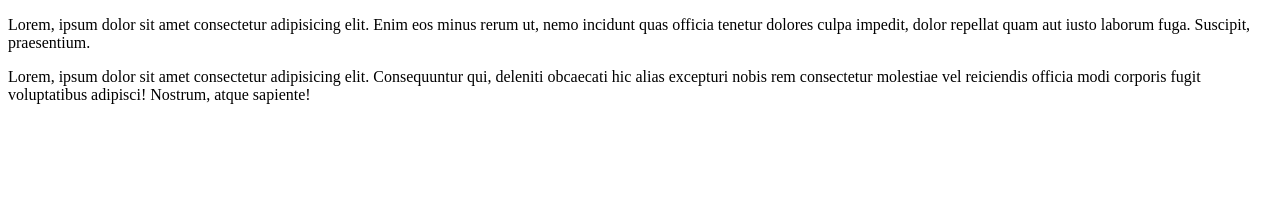
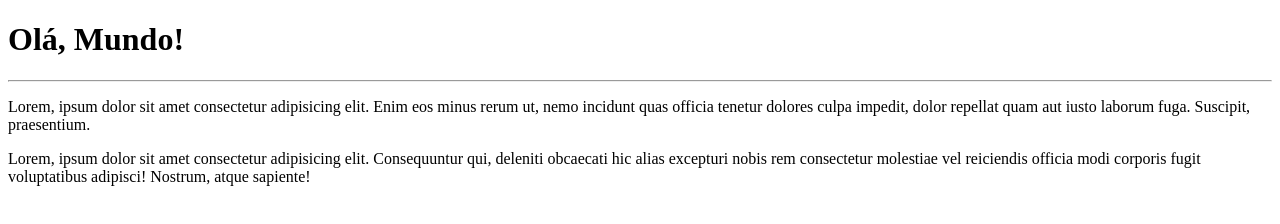
Before and after one commit to MarciDevCode/Ola-Mundo, a plain HTML site: page site exemplo 01/index.html in a window 1280 px wide. Drawn offline with Linux system fonts and the light colour scheme.

Commit message:
Alterações no INDEX

```diff
--- a/site exemplo 01/index.html
+++ b/site exemplo 01/index.html
@@ -4,14 +4,13 @@
     <meta charset="UTF-8">
     <meta name="viewport" content="width=device-width, initial-scale=1.0">
     <title>Meu primeiro site em repositório!</title>
-    <title>Sejam bem vindos ao meu Github.</title>
 
 </head>
 
 <body>
-
+     <h1>Olá, Mundo!</h1>
+        <hr>
         <p>Lorem, ipsum dolor sit amet consectetur adipisicing elit. Enim eos minus rerum ut, nemo incidunt quas officia tenetur dolores culpa impedit, dolor repellat quam aut iusto laborum fuga. Suscipit, praesentium.</p>
         <p>Lorem, ipsum dolor sit amet consectetur adipisicing elit. Consequuntur qui, deleniti obcaecati hic alias excepturi nobis rem consectetur molestiae vel reiciendis officia modi corporis fugit voluptatibus adipisci! Nostrum, atque sapiente!</p>
-
 </body>
 </html>
```
